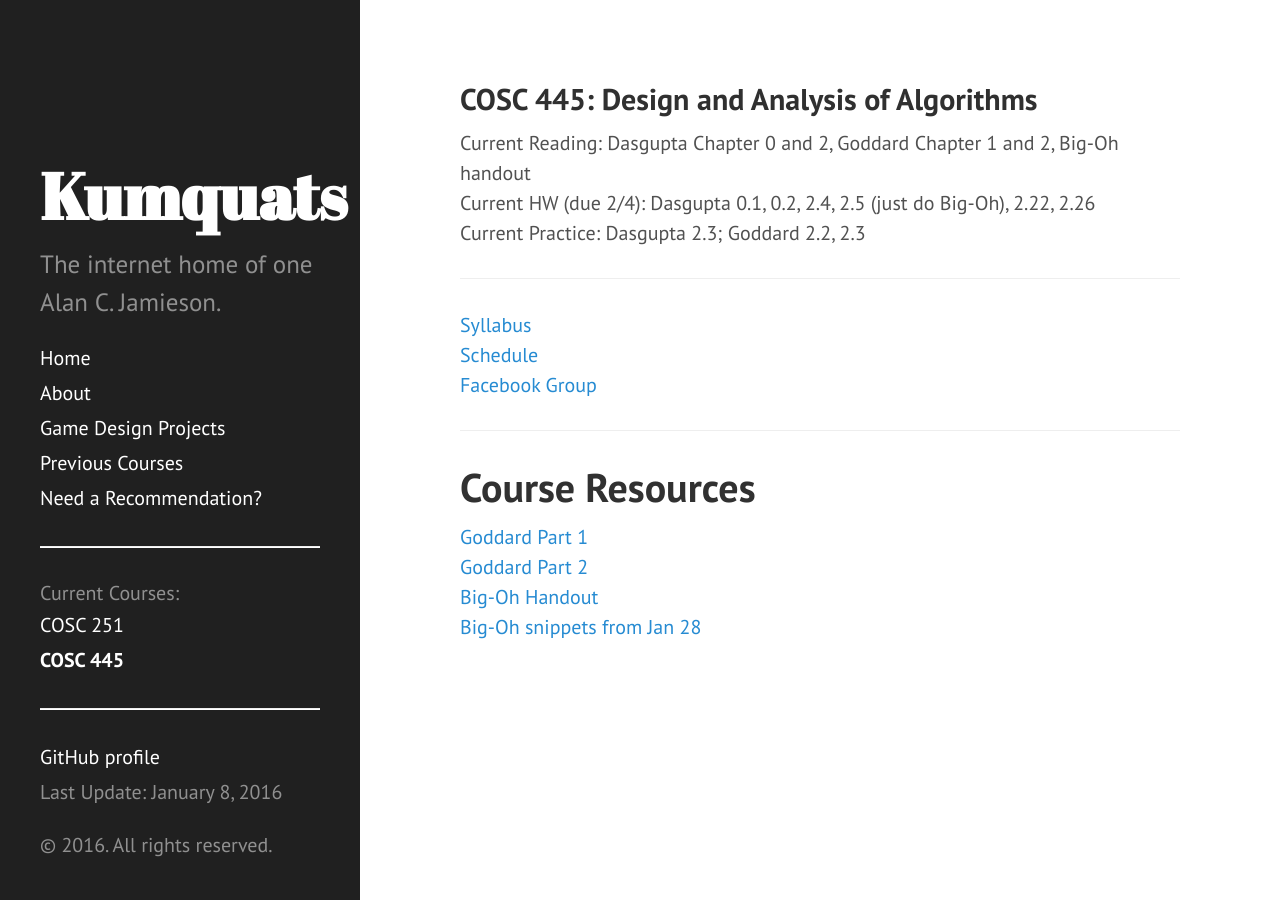
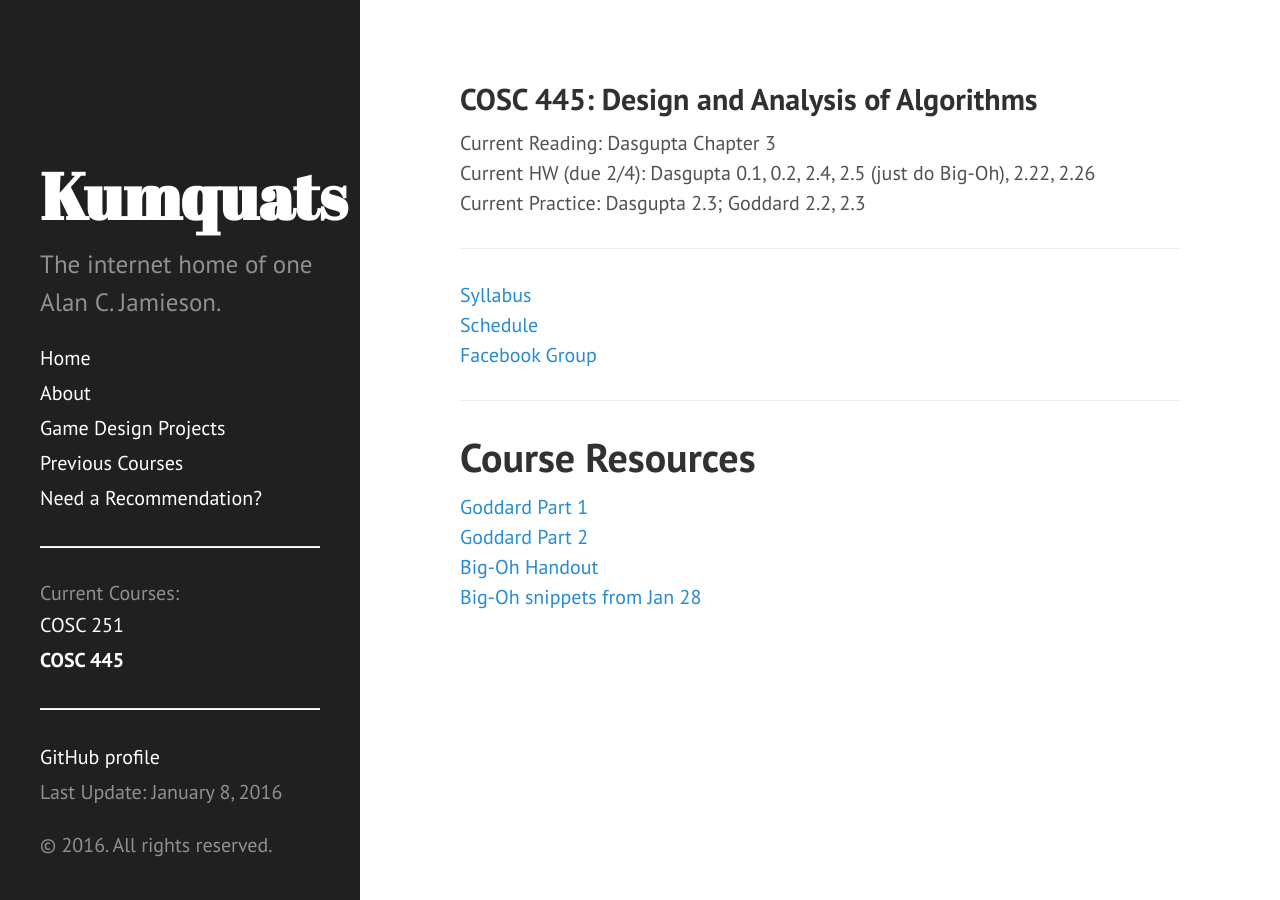
Before and after one commit to ripark/ripark.github.io, a Jekyll site: the page built from s16/cosc445.html, in a window 1280 px wide. Built offline with Jekyll 4.4.1, drawn with Linux system fonts in a browser that asks for light colours; Markdown is read by kramdown in place of the engine named in the settings.

Commit message:
reading update

```diff
--- a/s16/cosc445.html
+++ b/s16/cosc445.html
@@ -4,7 +4,7 @@ title: "COSC 445: Design and Analysis of Algorithms"
 shorttitle: "COSC 445"
 ---
 
-Current Reading: Dasgupta Chapter 0 and 2, Goddard Chapter 1 and 2, Big-Oh handout</h1>
+Current Reading: Dasgupta Chapter 3
 <br>
 Current HW (due 2/4): Dasgupta 0.1, 0.2, 2.4, 2.5 (just  do Big-Oh), 2.22, 2.26
 <br>
```
